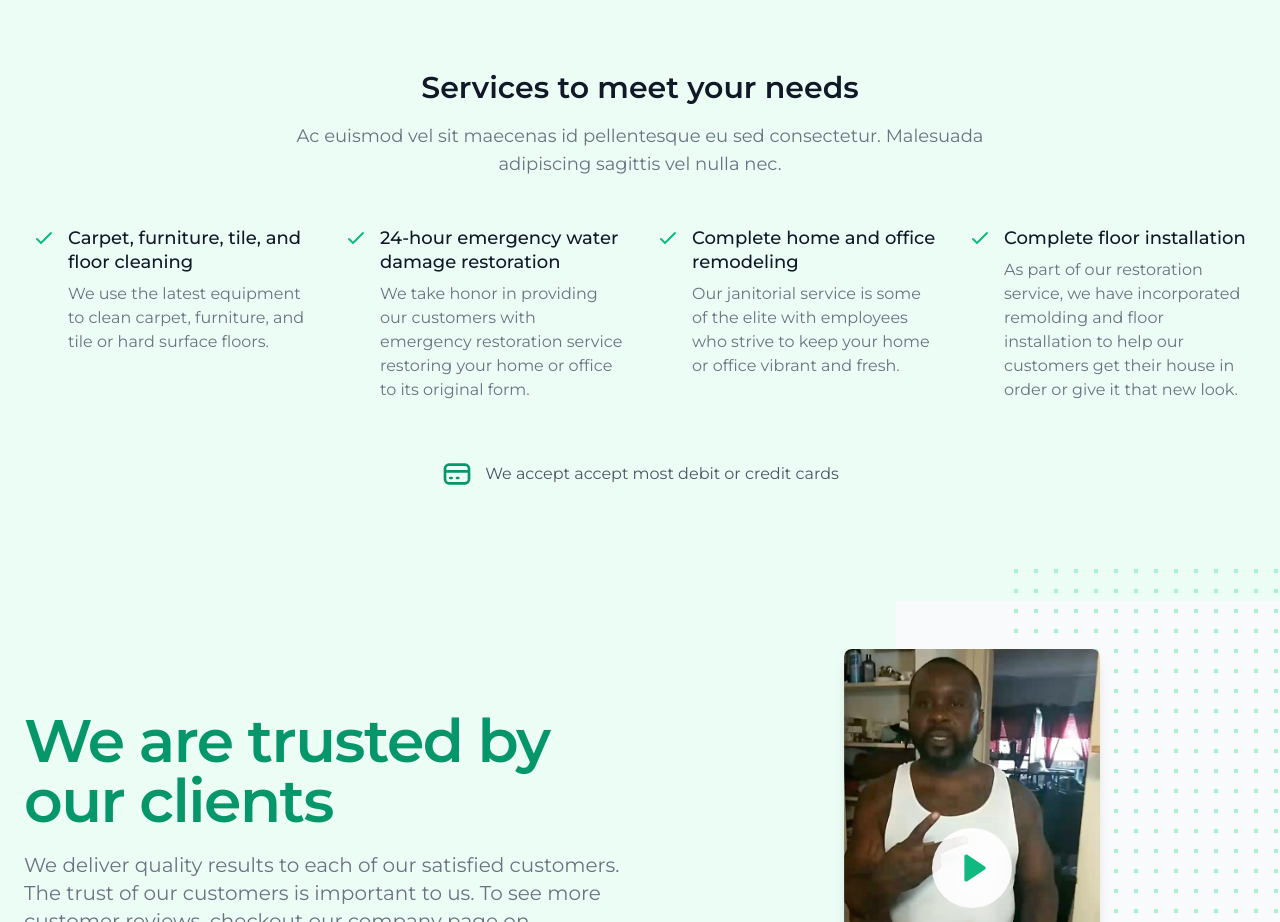
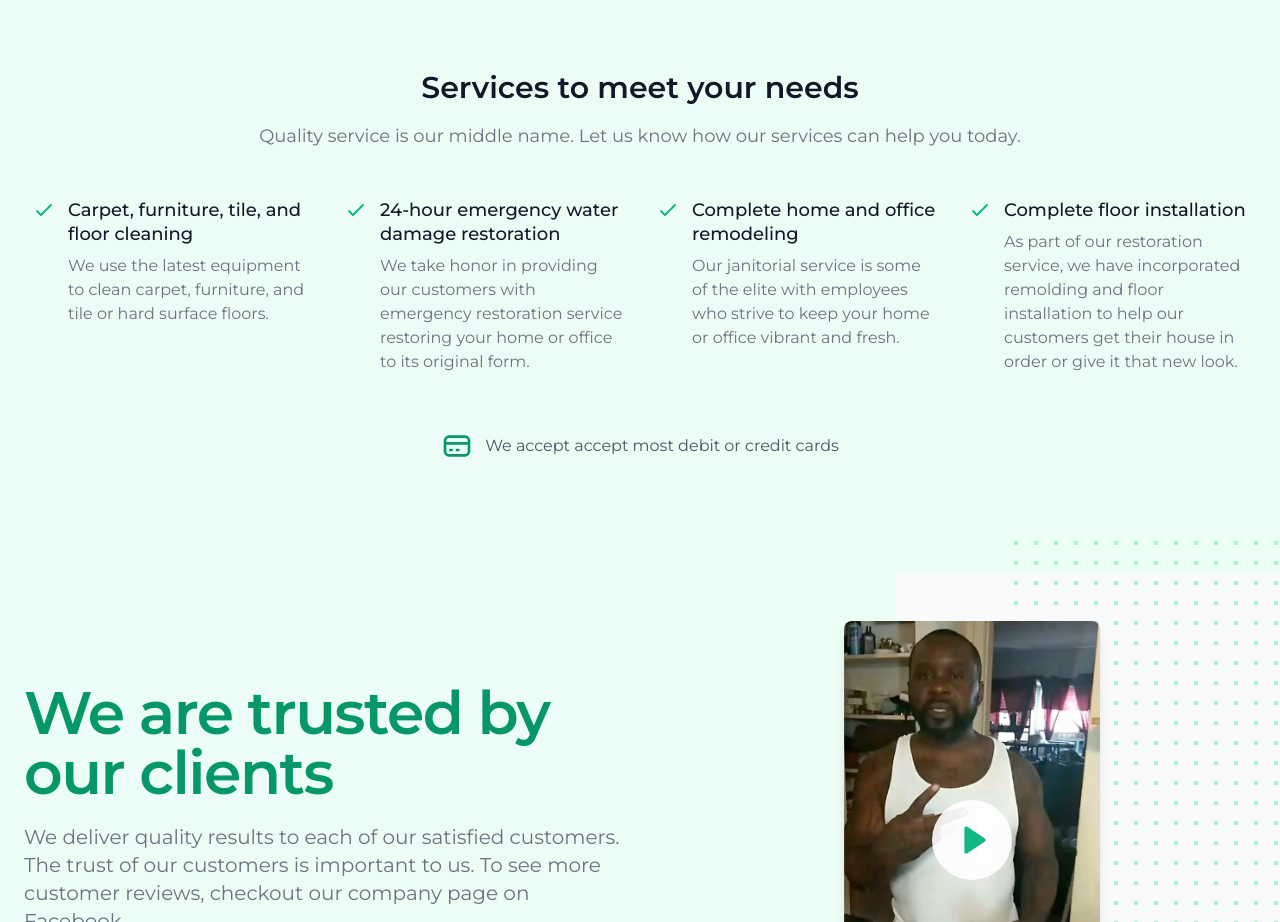
Before and after one commit to jaromighty/a-new-look, a Gatsby site: page / in a window 1280 px wide. Shown: the part 1500-2422 px from the top of the page. Built offline with nearby package versions, Linux system fonts and the light colour scheme; Gatsby itself is replaced by a stand-in of ours.

Commit message:
update dummy text for services section on home page

```diff
--- a/src/pages/index.js
+++ b/src/pages/index.js
@@ -85,7 +85,7 @@ export default function Home() {
                     <div className="max-w-3xl mx-auto text-center">
                         <h2 className="text-3xl font-extrabold text-gray-900">Services to meet your needs</h2>
                         <p className="mt-4 text-lg text-gray-500">
-                            Ac euismod vel sit maecenas id pellentesque eu sed consectetur. Malesuada adipiscing sagittis vel nulla nec.
+                            Quality service is our middle name. Let us know how our services can help you today.
                         </p>
                     </div>
                     <dl className="mt-12 space-y-10 sm:space-y-0 sm:grid sm:grid-cols-2 sm:gap-x-6 sm:gap-y-12 lg:grid-cols-4 lg:gap-x-8">
```
